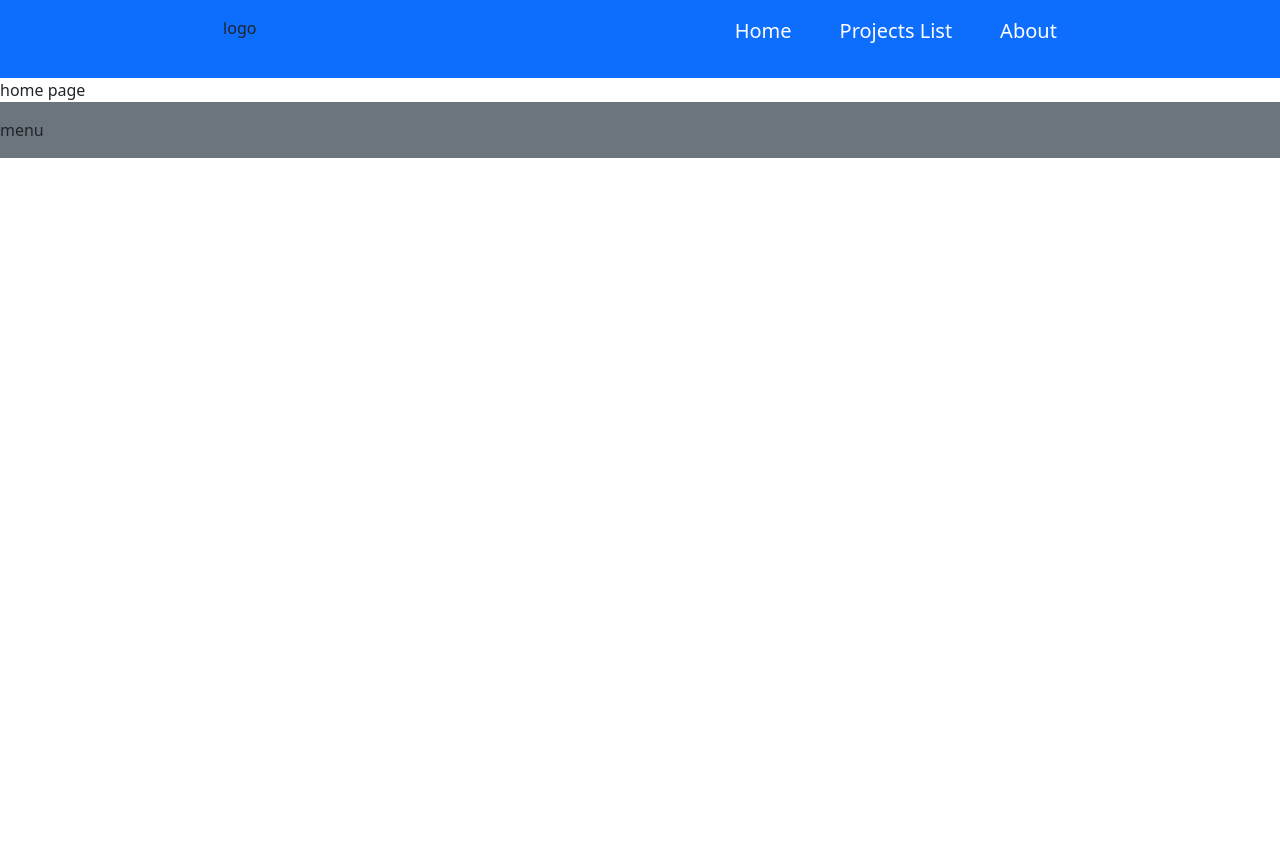
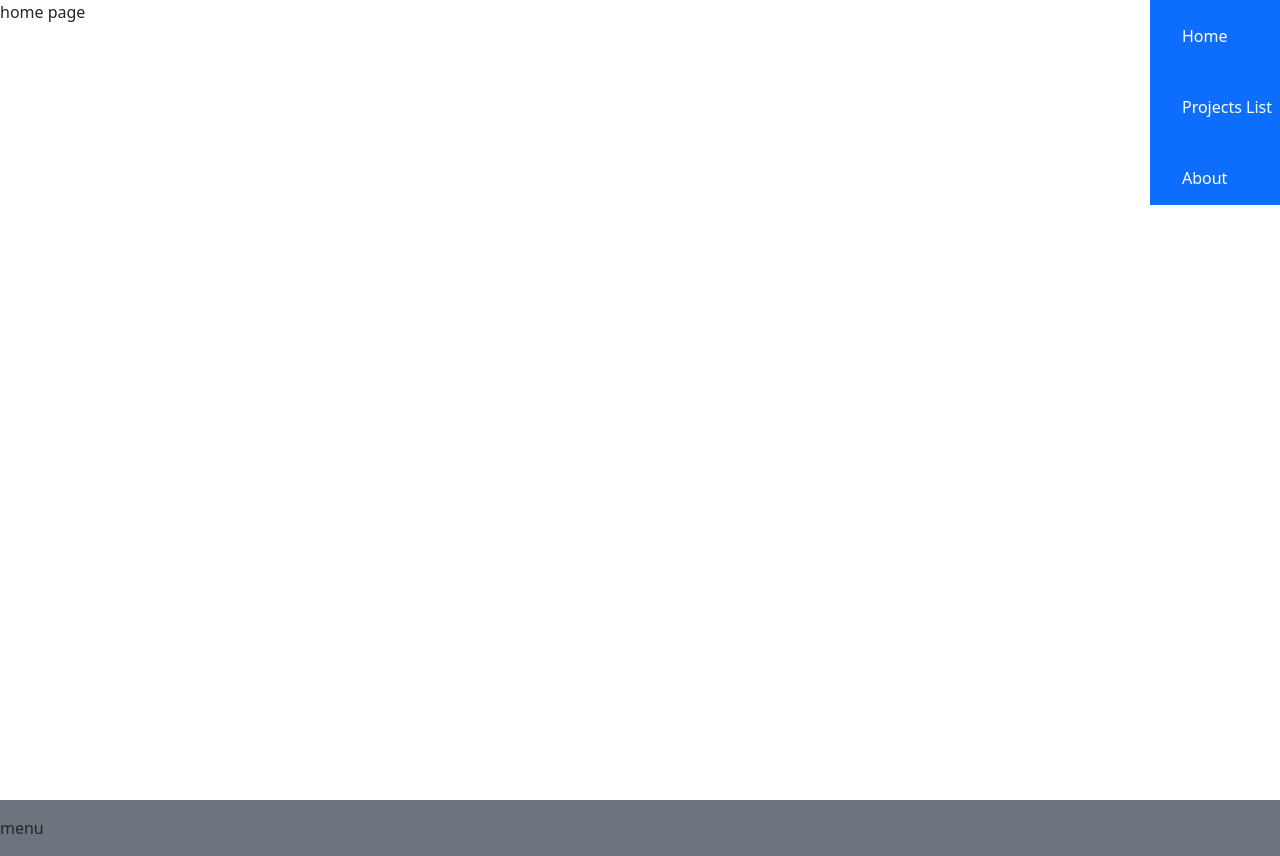
Before and after one commit to DavideCiammetti/vite-boolfolio, a Vue app: page / in a window 1280 px wide. Before the commit the page ends 800 px from the top, so only its background shows below. Built offline with nearby package versions, Linux system fonts and the light colour scheme.

Commit message:
fix: aggiunta style e aggiunta validazione no project found

```diff
--- a/src/components/AppHeader.vue
+++ b/src/components/AppHeader.vue
@@ -5,20 +5,17 @@
 </script>
 
 <template>
-    <header class="bg-primary py-3">
-        <nav class="d-flex justify-content-around">
-            <div>
-                logo
-            </div>
-            <ul class="d-flex ">
-                <li>
-                    <router-link class="text-white fs-5" :to="{name: 'home'}">Home</router-link>
+    <header class="bg-primary pe-2 position-fixed">
+        <nav class="">
+            <ul class="d-flex flex-column justify-content-around">
+                <li class="mt-2">
+                    <router-link class="text-white fs-6" :to="{name: 'home'}">Home</router-link>
                 </li>
-                <li class="mx-5">
-                    <router-link class="text-white fs-5" :to="{name: 'project'}">Projects List</router-link>
+                <li class="my-3">
+                    <router-link class="text-white fs-6" :to="{name: 'project'}">Projects List</router-link>
                 </li>
                 <li>
-                    <router-link class="text-white fs-5" :to="{name: 'about'}">About</router-link>
+                    <router-link class="text-white fs-6" :to="{name: 'about'}">About</router-link>
                 </li>
 
             </ul>
@@ -26,5 +23,18 @@
     </header>
 </template>
 
-<style>
+<style scoped lang="scss">
+// @use '../style/partials/_responsive.scss' as *;
+header{
+    right: 0;
+    height: 205px;
+    nav{
+        height: 100%;
+
+        ul{
+            height: 100%;
+        }
+    }
+}
+
 </style>
--- a/src/pages/AppHome.vue
+++ b/src/pages/AppHome.vue
@@ -5,10 +5,13 @@
 </script>
 
 <template>
-    <main>
+    <main class="home-main">
       home page
     </main>
 </template>
 
-<style>
+<style scoped lang="scss">
+.home-main{
+    height: 100%;
+}
 </style>
--- a/src/pages/AppProjectsList.vue
+++ b/src/pages/AppProjectsList.vue
@@ -21,7 +21,11 @@
 
                       } else {
                         // redirect alla pagina 404
-                        this.$router.push({ name: 'NotFound' })
+                        this.$router.push({ name: 'NotFound' });
+                      }
+                      // redirect alla pagina no found project in caso di progetti non trovati
+                      if((this.store.projectsData.result.data).length <= 0){
+                          this.$router.push({ path: '/no-project-found'})
                       }
                     console.log(response);
                 }).catch((error)=>{
--- /dev/null
+++ b/src/pages/noProjectFound.vue
@@ -0,0 +1,19 @@
+<script>
+    export default{
+      name:'noProject',
+    }
+</script>
+
+<template>
+    <main>
+        <div class="col-12">
+        <h1 class="text-center">No Project Found</h1>
+       <div class="d-flex justify-content-center ">
+            <p class="me-3"><router-link class="text-primary fs-4" :to="{name: 'home'}">Home</router-link></p>
+       </div>
+    </div>
+    </main>
+</template>
+
+<style>
+</style>
--- a/src/router.js
+++ b/src/router.js
@@ -5,6 +5,7 @@ import AppProjectsList from './pages/AppProjectsList.vue';
 import AppAbout from './pages/AppAbout.vue';
 import NotFound from './pages/NotFound.vue';
 import AppProjectDetail from './pages/AppProjectDetail.vue';
+import noProjectFound from './pages/noProjectFound.vue';
 
 const router = createRouter({
     history: createWebHistory(),
@@ -30,6 +31,11 @@ const router = createRouter({
             component: AppProjectDetail
         },
         {
+            path: '/no-project-found',
+            name: 'noProject',
+            component: noProjectFound
+        },
+        {
             path: '/:pathMatch(.*)*',
             name: 'NotFound',
             component: NotFound
--- a/src/scss/style.scss
+++ b/src/scss/style.scss
@@ -6,9 +6,13 @@
   }
 body{
     height: 100vh;
+    position: relative;
 }
 a{
     text-decoration: none;
+}
+main{
+    height: 100%;
 }
 ul{
     list-style: none;
```
